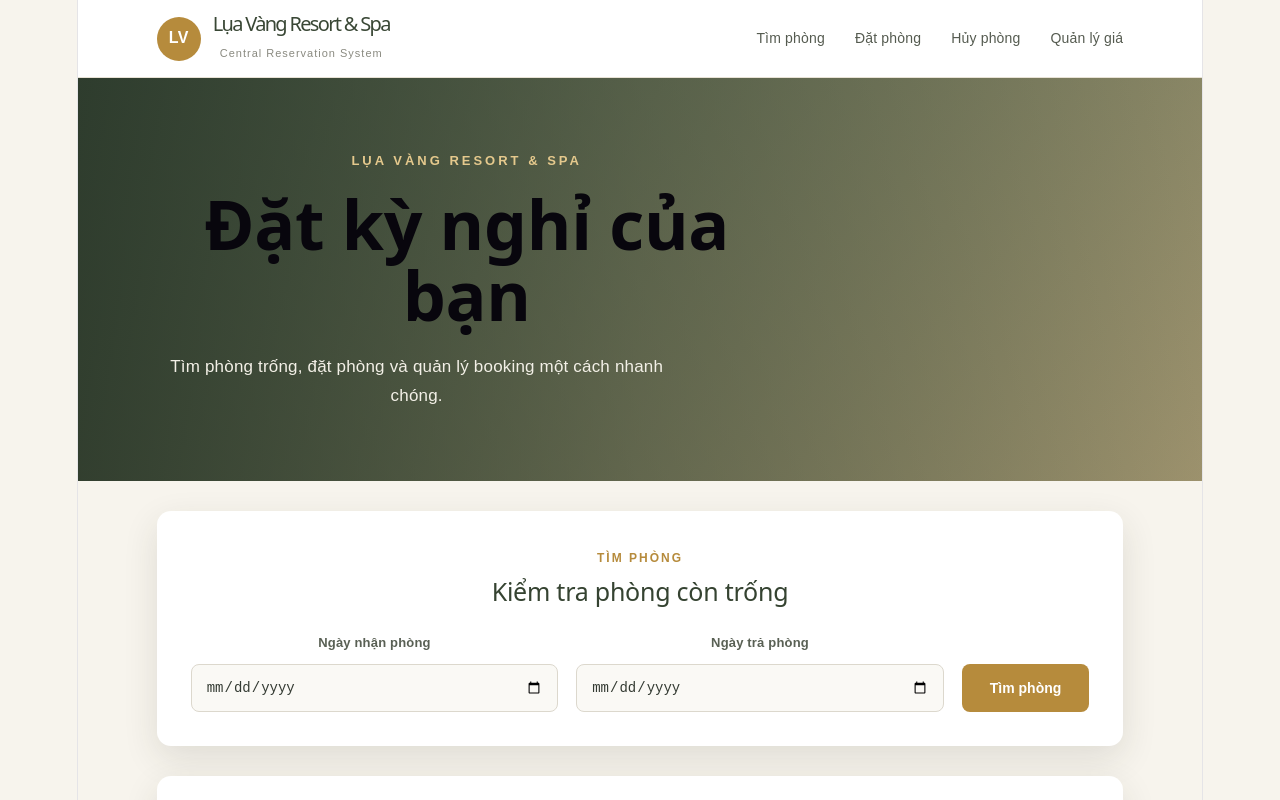
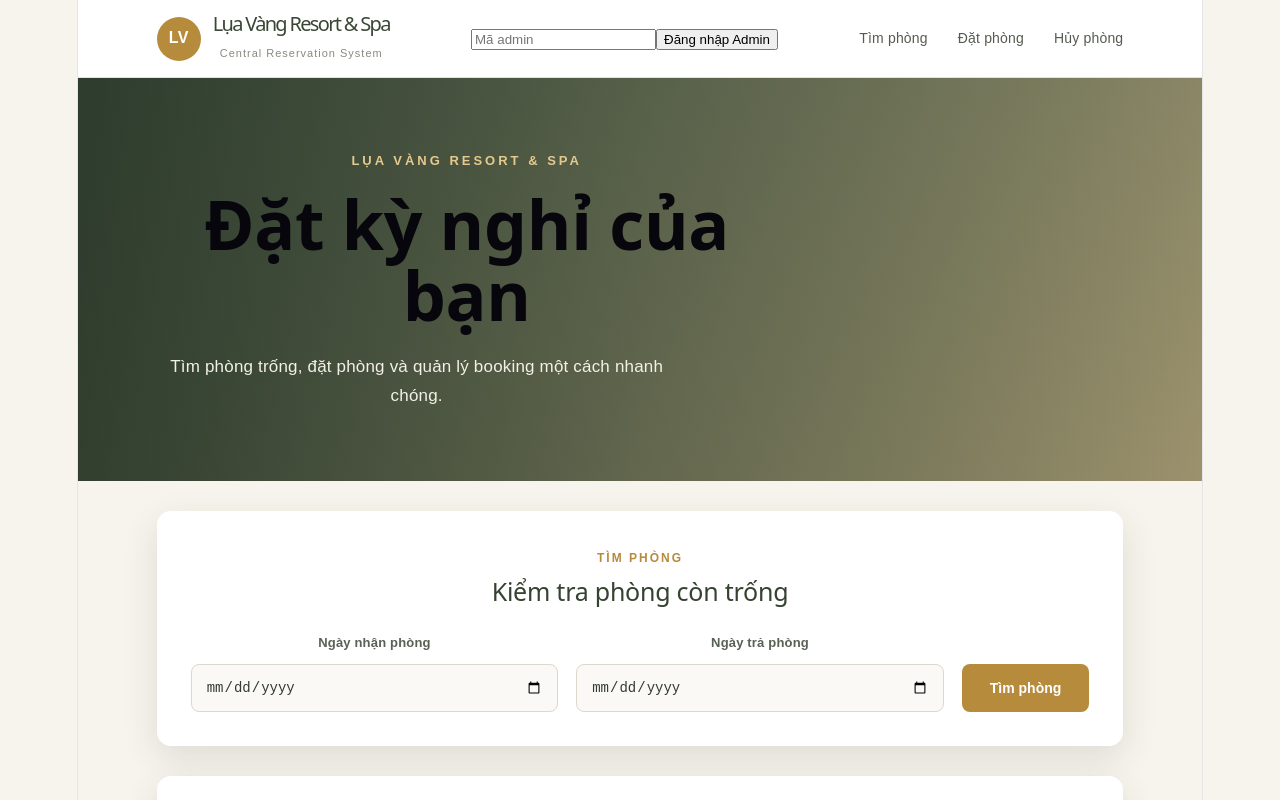
Before and after one commit to quynh-huongnguyen/lua-vang-frontend, a React (Vite) app: page / in a window 1280 px wide. Shown: the top 800 px of the page. Built offline with nearby package versions, Linux system fonts and the light colour scheme.

Commit message:
ẩn quản lý giá

```diff
--- a/src/App.jsx
+++ b/src/App.jsx
@@ -23,6 +23,8 @@ const [changedBy, setChangedBy] = useState('')
 const [staffCode, setStaffCode] = useState('')
 const [rateStatus, setRateStatus] = useState('idle')
 const [rateResult, setRateResult] = useState(null)
+const [isAdmin, setIsAdmin] = useState(false)
+const [adminCode, setAdminCode] = useState('')
 
   const handleSearch = async (e) => {
     e.preventDefault()
@@ -281,12 +283,33 @@ console.log('BOOKING RESULT:', data)
             <p>Central Reservation System</p>
           </div>
         </div>
+<div className="admin-login">
+  <input
+    type="password"
+    value={adminCode}
+    onChange={(e) => setAdminCode(e.target.value)}
+    placeholder="Mã admin"
+  />
 
+  <button
+    type="button"
+    onClick={() => {
+      if (adminCode === 'LV2026') {
+        setIsAdmin(true)
+        setAdminCode('')
+      } else {
+        alert('Mã admin không đúng.')
+      }
+    }}
+  >
+    Đăng nhập Admin
+  </button>
+</div>
         <nav>
           <a href="#search">Tìm phòng</a>
           <a href="#booking">Đặt phòng</a>
           <a href="#cancel">Hủy phòng</a>
-          <a href="#rate-management">Quản lý giá</a>
+      {isAdmin && <a href="#rate-management">Quản lý giá</a>}
         </nav>
       </header>
 
@@ -536,7 +559,8 @@ Khách: {guests.map((guest, index) => (
             <p>Tra cứu và hủy booking khi cần thiết.</p>
           </div>
         </section>
-        <section className="search-card" id="rate-management">
+       {isAdmin && (
+<section className="search-card" id="rate-management">
   <div className="section-title">
     <p>QUẢN LÝ GIÁ</p>
     <h2>Cập nhật giá phòng</h2>
@@ -641,6 +665,7 @@ Khách: {guests.map((guest, index) => (
     </p>
   )}
 </section>
+)}
       </main>
 
       <footer>
```
